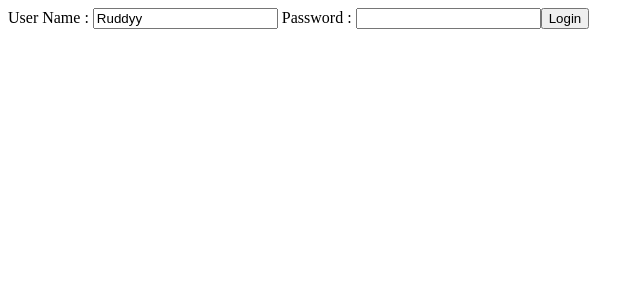
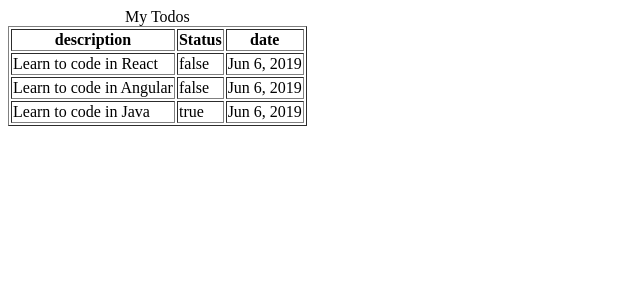
Before and after one commit to ruddyyhit/angular-spring-boot-todo, an Angular app: page /todos in a window 1280 px wide. Before the commit this address led to /. Shown: the top 300 px of the page, without its empty margins (0-644 px from the left). Built offline with nearby package versions, Linux system fonts and the light colour scheme.

Commit message:
basic todo done
using  Array

```diff
--- a/src/app/app-routing.module.ts
+++ b/src/app/app-routing.module.ts
@@ -1,7 +1,18 @@
 import { NgModule } from '@angular/core';
 import { Routes, RouterModule } from '@angular/router';
+import { LoginComponent } from './login/login.component';
+import { WelcomeComponent } from './welcome/welcome.component';
+import { ErrorComponent } from './error/error.component';
+import { ListTodosComponent } from './list-todos/list-todos.component';
 
-const routes: Routes = [];
+//welcome
+const routes: Routes = [
+  {path: '', component: LoginComponent},
+  {path: 'login', component: LoginComponent},
+  {path: 'welcome/:name', component: WelcomeComponent},
+  {path: 'todos', component: ListTodosComponent},
+  {path: '**', component: ErrorComponent}
+];
 
 @NgModule({
   imports: [RouterModule.forRoot(routes)],
--- a/src/app/app.component.html
+++ b/src/app/app.component.html
@@ -1,8 +1,7 @@
 
 
-<app-login></app-login>
-<!-- <app-welcome></app-welcome>
-<div> conpoment </div>
-
-<router-outlet></router-outlet>
--->
+    <!-- <app-login></app-login>
+    <app-welcome></app-welcome>
+    <div> conpoment </div>
+    -->
+    <router-outlet></router-outlet>
--- /dev/null
+++ b/src/app/error/error.component.html
@@ -0,0 +1 @@
+  {{errorMessage}}
--- /dev/null
+++ b/src/app/error/error.component.ts
@@ -0,0 +1,16 @@
+import { Component, OnInit } from '@angular/core';
+
+@Component({
+  selector: 'app-error',
+  templateUrl: './error.component.html',
+  styleUrls: ['./error.component.css']
+})
+export class ErrorComponent implements OnInit {
+
+  errorMessage =  'something went wrong';
+  constructor() { }
+
+  ngOnInit() {
+  }
+
+}
--- /dev/null
+++ b/src/app/list-todos/list-todos.component.html
@@ -0,0 +1,21 @@
+<table border="1px">
+  <caption>My Todos</caption>
+  <thead>
+    <tr>
+      <!-- <th>id</th> -->
+      <th>description</th>
+      <th>Status</th>
+      <th>date</th>
+    </tr>
+  </thead>
+  <tbody>
+    <!-- for (Todo todo: todos)  todos is mentioned in component.ts-->
+    <tr *ngFor="let todo of todos">
+      <!-- <td>{{todo.id}}</td> -->
+      <td>{{todo.description}}</td>
+      <td>{{todo.done}}</td>
+      <td>{{todo.targetDate |date}}</td>
+
+    </tr>
+  </tbody>
+</table>
--- /dev/null
+++ b/src/app/list-todos/list-todos.component.ts
@@ -0,0 +1,49 @@
+import { Component, OnInit } from '@angular/core';
+import { toDate } from '@angular/common/src/i18n/format_date';
+
+export class Todo {
+  constructor(
+    public id: number,
+    public description: string,
+    public done: boolean,
+    public targetDate: Date
+  ) {
+  }
+}
+@Component({
+  selector: 'app-list-todos',
+  templateUrl: './list-todos.component.html',
+  styleUrls: ['./list-todos.component.css']
+})
+export class ListTodosComponent implements OnInit {
+
+
+  todos = [
+    new Todo(1, 'Learn to code in React', false, new Date()),
+    new Todo(2, 'Learn to code in Angular', false, new Date()),
+    new Todo(3, 'Learn to code in Java', true, new Date()),
+  ];
+  // todos = [
+  //   {
+  //     id: 1,
+  //     description: 'Learn to code in React'
+  //   },
+  //   {
+  //     id: 2,
+  //     description: 'Learn to code in Angular'
+  //   },
+  //   {
+  //     id: 3,
+  //     description: 'Learn to code in Java'
+  //   }
+  // ];
+  // todo = {
+  //   id: 1,
+  //   description: 'Learn to DANCE'
+  // };
+  constructor() { }
+
+  ngOnInit() {
+  }
+
+}
--- a/src/app/login/login.component.ts
+++ b/src/app/login/login.component.ts
@@ -1,4 +1,5 @@
 import { Component, OnInit } from '@angular/core';
+import { Router } from '@angular/router';
 
 @Component({
   selector: 'app-login',
@@ -11,13 +12,22 @@
   password = '';
   errorMessage = 'Invalid Credentials';
   invalidLogin = false;
-  constructor() { }
+
+  // router
+  // Deepdnency Injection before we do like this in java
+  //  Router router;
+  //  constructor(router:Router){
+  //    this.router = router;
+  //  }
+  constructor(private router: Router) { }
 
   ngOnInit() {
   }
   handleLogin() {
 
     if (this.username === 'Ruddyy' && this.password === 'winter') {
+      //redirect to welcome page
+      this.router.navigate(['welcome', this.username]),
       this.invalidLogin = false;
     } else {
       this.invalidLogin = true;
--- a/src/app/welcome/welcome.component.html
+++ b/src/app/welcome/welcome.component.html
@@ -1,3 +1,5 @@
-<p>
-  welcome works!
-</p>
+<div>
+Welcome {{name}}.
+Welcome to our awesome app.
+you can manage yor todos <a routerLink="/todos">here</a>
+</div>
--- a/src/app/welcome/welcome.component.ts
+++ b/src/app/welcome/welcome.component.ts
@@ -1,4 +1,5 @@
 import { Component, OnInit } from '@angular/core';
+import { ActivatedRoute } from '@angular/router';
 
 
 //decorator // in java annotation
@@ -10,15 +11,17 @@
 
 export class WelcomeComponent implements OnInit {
 
-  message : string = 'some message'
+  message: string = 'some message';
+  name: '';
 
   //similiar to java type
-  constructor() {
+  constructor(private route: ActivatedRoute) {
 
-   }
+  }
 
   ngOnInit() {
-  //it will run when this component initialize
-}
+    //it will run when this component initialize
+    this.name = this.route.snapshot.params['name'];
+  }
 
 }
```
Also changed, not shown: src/app/app.module.ts (+6 -1 lines), src/app/error/error.component.css (added), src/app/list-todos/list-todos.component.css (added), 2 other files (tests, documents, lock files or other folders). Lines whose indentation alone changed are shown as unchanged.
